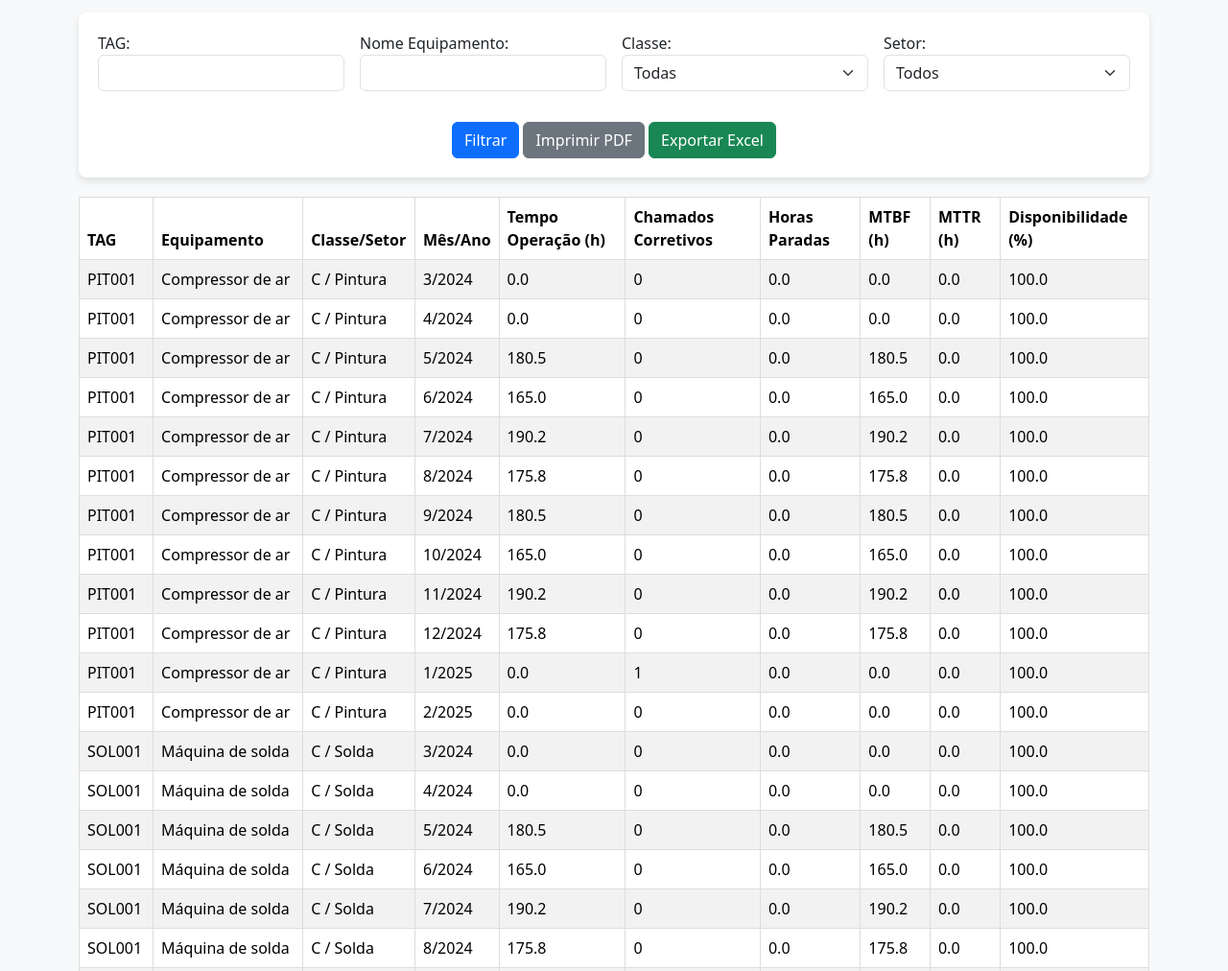
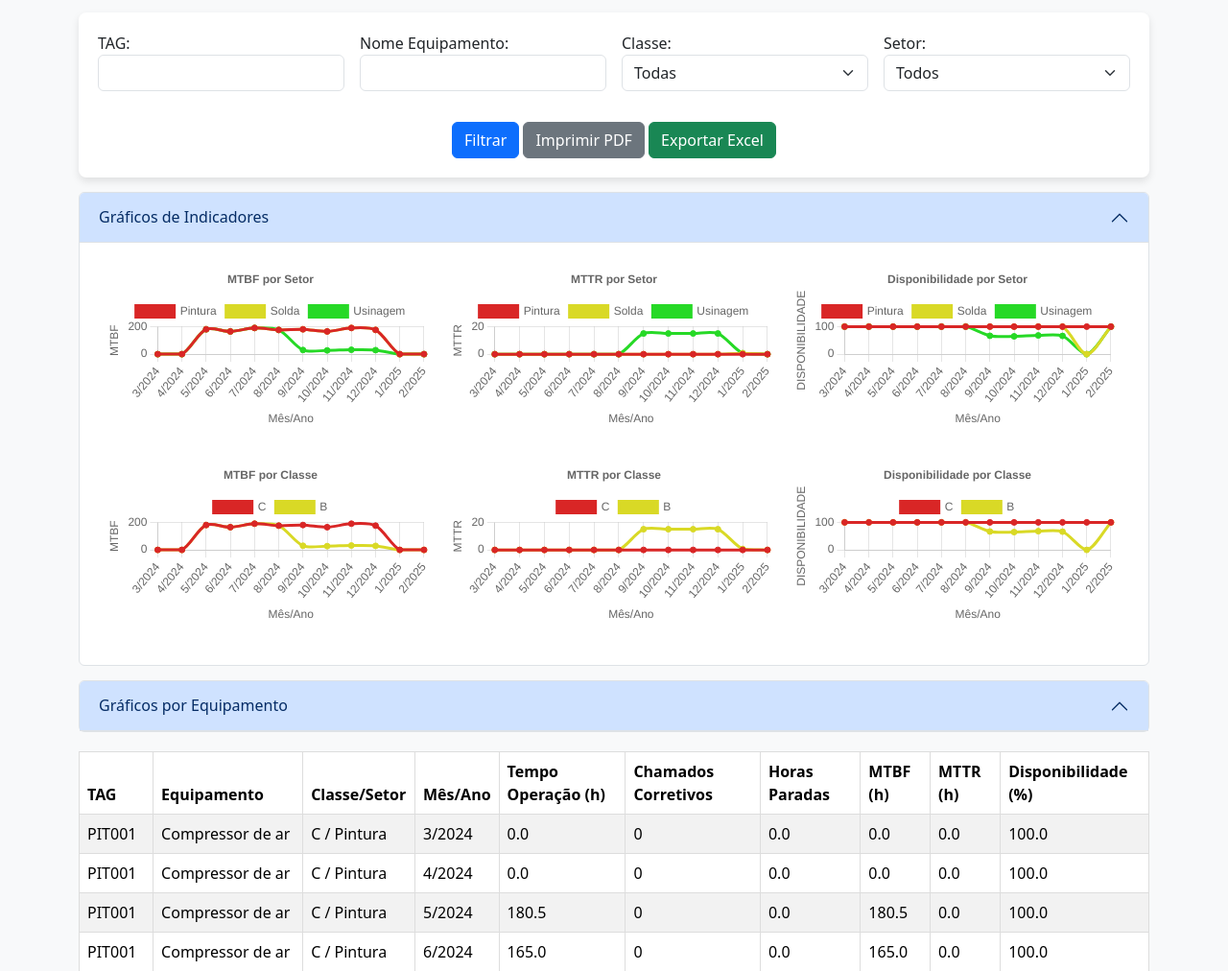
Before and after one commit to AlcedirFinkler/cliente1, a Django app: page /indicadores/ in a window 1280 px wide. Shown: the part 173-1185 px from the top of the page at 96% size. Run offline with Django 5.2, Linux system fonts and the light colour scheme; data comes from the database, SQL or seed files in the repository; both versions use the stored data as it was after the commit.

Commit message:
Trocado o layout dos gráficos em indicadores
Agora, os gráficos ficam acima da tabela. Porém, possuem uma funcionalidade de dropdown.
Algumas mudanças para garantir que a descrição de items não passe de certo ponto, visando manter a igualdade de altura de cada item na tabela. (descrição inteira ainda visível em editar item)

```diff
--- a/CadFornecedor/templates/CadFornecedor.html
+++ b/CadFornecedor/templates/CadFornecedor.html
@@ -82,7 +82,7 @@
             <tr>
                 <td>{{ fornecedor.fornecedor }}</td>
                 <td>{{ fornecedor.fornecedor_fone }}</td>
-                <td>{{ fornecedor.fornecedor_site }}</td>
+                <td>{{ fornecedor.fornecedor_site|truncatechars:65 }}</td>
                 <td>{{ fornecedor.fornecedor_email }}</td>
                 <td style="text-align: center;">
                     <a href="{% url 'editar_fornecedor' fornecedor.id %}" class="custom-button table-button">Editar</a>
--- a/GestaoPrev/templates/listar_manutencoes.html
+++ b/GestaoPrev/templates/listar_manutencoes.html
@@ -224,7 +224,7 @@
                 <td>{{ manutencao.equipamento.tag }}</td>
                 <td>{{ manutencao.equipamento.nome }}</td>
                 <td>{{ manutencao.equipamento.setor }}</td>
-                <td>{{ manutencao.descricao }}</td>
+                <td>{{ manutencao.descricao|truncatechars:50 }}</td>
                 <td>{{ manutencao.get_status_display }}</td>
                 <td>{{ manutencao.data_ultima_manutencao }}</td>
                 <td>{{ manutencao.data_proxima_manutencao }}</td>
--- a/cadEstoque/templates/teste.html
+++ b/cadEstoque/templates/teste.html
@@ -84,11 +84,11 @@
             {% for peca in pecas %}
             <tr>
                 <td>{{ peca.id }}</td>
-                <td>{{ peca.descricao }}</td>
+                <td>{{ peca.descricao|truncatechars:50 }}</td>
                 <td>{{ peca.codigo }}</td>
                 <td>{{ peca.fornecedor }}</td>
                 <td>{{ peca.estoque_atual }}</td>
-                <td>{{ peca.preco }}</td>
+                <td>R${{ peca.preco }}</td>
                 <td>
                     {% if peca.foto %}
                         <a href="{{ request.scheme }}://{{ request.get_host }}{{ peca.foto_url }}" target="_blank">
--- a/gestaoOS/templates/tela_gestor.html
+++ b/gestaoOS/templates/tela_gestor.html
@@ -134,13 +134,13 @@
                 <th>Técnico</th>
                 <th>Setor</th>
                 <th>Título</th>
-                <th>Descricao</th>
+                <th style="width: 10%">Descricao</th>
                 <th>Tipo de Manutenção</th>
                 <th>TAG</th>
                 <th>Equipamento</th>
                 <th>Data da Solicitação</th>
                 <th>Imagem</th>
-                <th style="width: 12%;">Ações</th>
+                <th>Ações</th>
             </tr>
         </thead>
         <tbody>
@@ -158,7 +158,7 @@
                 </td>
                 <td>{{ chamado.setor }}</td>
                 <td>{{ chamado.titulo }}</td>
-                <td>{{ chamado.descricao }}</td>
+                <td>{{ chamado.descricao|truncatechars:50 }}</td>
                 <td>{{ chamado.tipo_manutencao }}</td>
                 <td>{{ chamado.equipamento.tag }}</td>
                 <td>{{ chamado.equipamento }}</td>
--- a/relatorios/templates/relatorios/indicadores.html
+++ b/relatorios/templates/relatorios/indicadores.html
@@ -9,6 +9,7 @@
     <meta name="viewport" content="width=device-width, initial-scale=1.0">
     <title>Relatório de Indicadores de Manutenção</title>
     <link href="https://cdn.jsdelivr.net/npm/bootstrap@5.3.2/dist/css/bootstrap.min.css" rel="stylesheet">
+    <link href="https://cdnjs.cloudflare.com/ajax/libs/font-awesome/6.0.0-beta3/css/all.min.css" rel="stylesheet">
     <style>
         body {
             background-color: #f8f9fa;
@@ -42,19 +43,30 @@
         .chart-row {
             display: flex;
             justify-content: space-between;
-            flex-wrap: wrap; /* In case the viewport is too small */
-            margin-bottom: 20px; /* Space between rows */
+            flex-wrap: wrap;
+            margin-bottom: 20px;
         }
 
         .chart-container {
-            width: calc(33.333% - 10px); /* 33.333% minus some margin for spacing */
-            margin: 5px; /* Small margin for spacing between charts */
+            width: calc(33.333% - 10px);
+            margin: 5px;
         }
 
         .chart-container canvas {
-            max-width: 100%; /* Ensure charts don't overflow their container */
+            max-width: 100%;
         }
-
+        .accordion {
+            margin-top: 15px;
+            margin-bottom: 5px;
+        }
+        .accordion-button::after {
+            float: right;
+            margin-left: auto;
+            transition: transform 0.2s ease-in-out;
+        }
+        .accordion-button.collapsed::after {
+            transform: rotate(-90deg);
+        }
         .sidenav a, .sidenav h1 {
             all: unset;
             display: block;
@@ -131,6 +143,49 @@
             </div>
         </form>
 
+        <div class="accordion" id="accordionCharts">
+            <div class="accordion-item">
+                <h2 class="accordion-header" id="headingCharts">
+                    <button class="accordion-button" type="button" data-bs-toggle="collapse" data-bs-target="#collapseCharts" aria-expanded="true" aria-controls="collapseCharts">
+                        Gráficos de Indicadores
+                    </button>
+                </h2>
+                <div id="collapseCharts" class="accordion-collapse collapse show" aria-labelledby="headingCharts" data-bs-parent="#accordionCharts">
+                    <div class="accordion-body">
+                        <!-- First row of charts -->
+                        <div class="chart-row">
+                            <div class="chart-container"><canvas id="graficoMTBFSetor"></canvas></div>
+                            <div class="chart-container"><canvas id="graficoMTTRSetor"></canvas></div>
+                            <div class="chart-container"><canvas id="graficoDisponibilidadeSetor"></canvas></div>
+                        </div>
+
+                        <!-- Second row of charts -->
+                        <div class="chart-row">
+                            <div class="chart-container"><canvas id="graficoMTBFClasse"></canvas></div>
+                            <div class="chart-container"><canvas id="graficoMTTRClasse"></canvas></div>
+                            <div class="chart-container"><canvas id="graficoDisponibilidadeClasse"></canvas></div>
+                        </div>
+                    </div>
+                </div>
+            </div>
+        </div>
+
+        <!-- Gráficos por Equipamento -->
+        <div class="accordion" id="accordionExample">
+            <div class="accordion-item">
+                <h2 class="accordion-header" id="headingOne">
+                    <button class="accordion-button" type="button" data-bs-toggle="collapse" data-bs-target="#collapseOne" aria-expanded="true" aria-controls="collapseOne">
+                        Gráficos por Equipamento
+                    </button>
+                </h2>
+                <div id="collapseOne" class="accordion-collapse collapse" aria-labelledby="headingOne" data-bs-parent="#accordionExample">
+                    <div class="accordion-body">
+                        <div id="graficosEquipamentos"></div>
+                    </div>
+                </div>
+            </div>
+        </div>
+
         <table class="table table-striped">
             <thead>
                 <tr>
@@ -163,25 +218,6 @@
                 {% endfor %}
             </tbody>
         </table>
-
-        <!-- First row of charts -->
-        <div class="chart-row">
-            <div class="chart-container"><canvas id="graficoMTBFSetor"></canvas></div>
-            <div class="chart-container"><canvas id="graficoMTTRSetor"></canvas></div>
-            <div class="chart-container"><canvas id="graficoDisponibilidadeSetor"></canvas></div>
-        </div>
-
-        <!-- Second row of charts -->
-        <div class="chart-row">
-            <div class="chart-container"><canvas id="graficoMTBFClasse"></canvas></div>
-            <div class="chart-container"><canvas id="graficoMTTRClasse"></canvas></div>
-            <div class="chart-container"><canvas id="graficoDisponibilidadeClasse"></canvas></div>
-        </div>
-
-        <!-- Gráficos por Equipamento -->
-        <div id="graficosEquipamentos"></div>
-
-
     </div>
     <script src="https://cdn.jsdelivr.net/npm/bootstrap@5.3.2/dist/js/bootstrap.bundle.min.js"></script>
     <script src="https://cdn.jsdelivr.net/npm/chart.js"></script>
```
Also changed, not shown: db.sqlite3.
